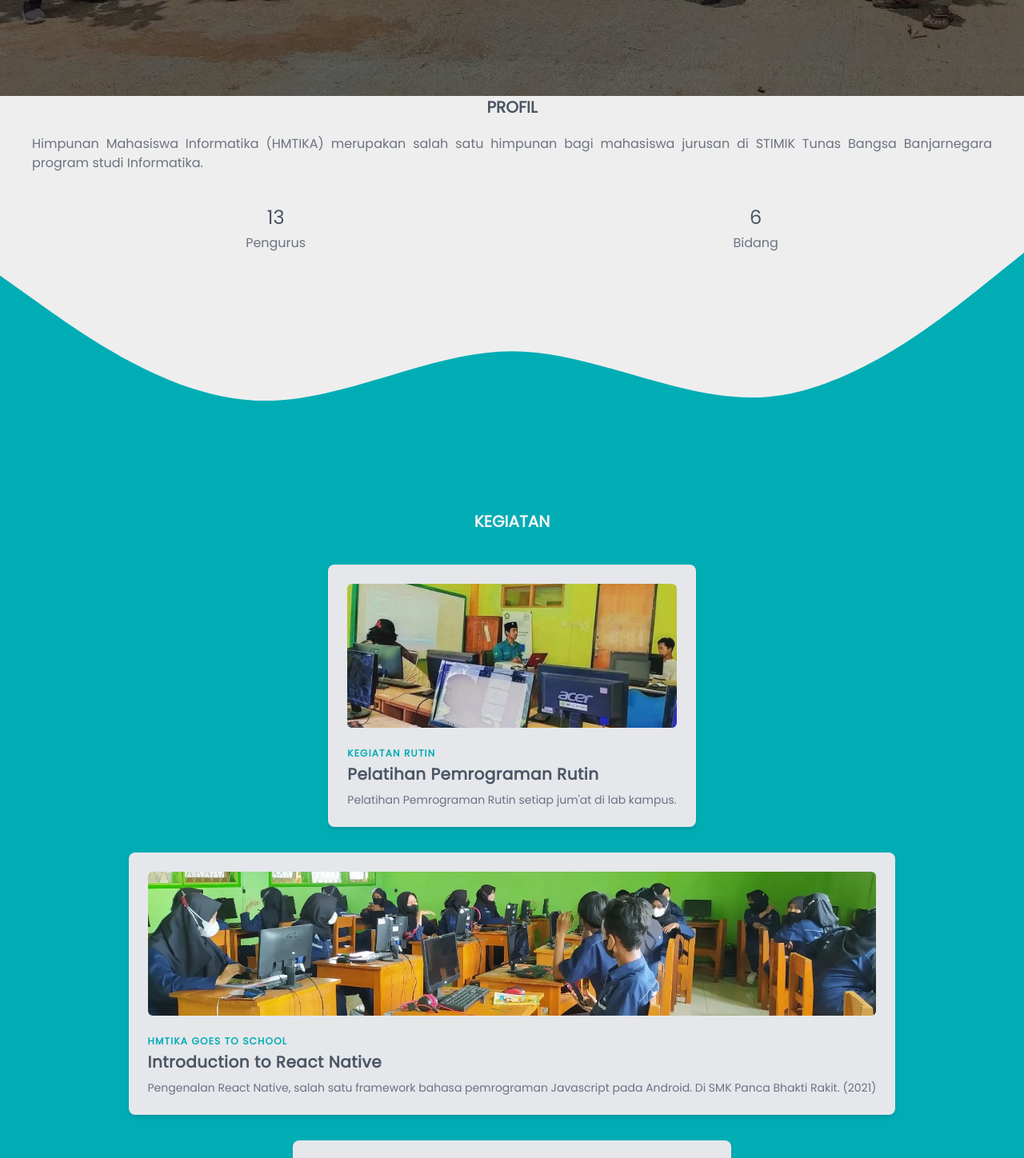
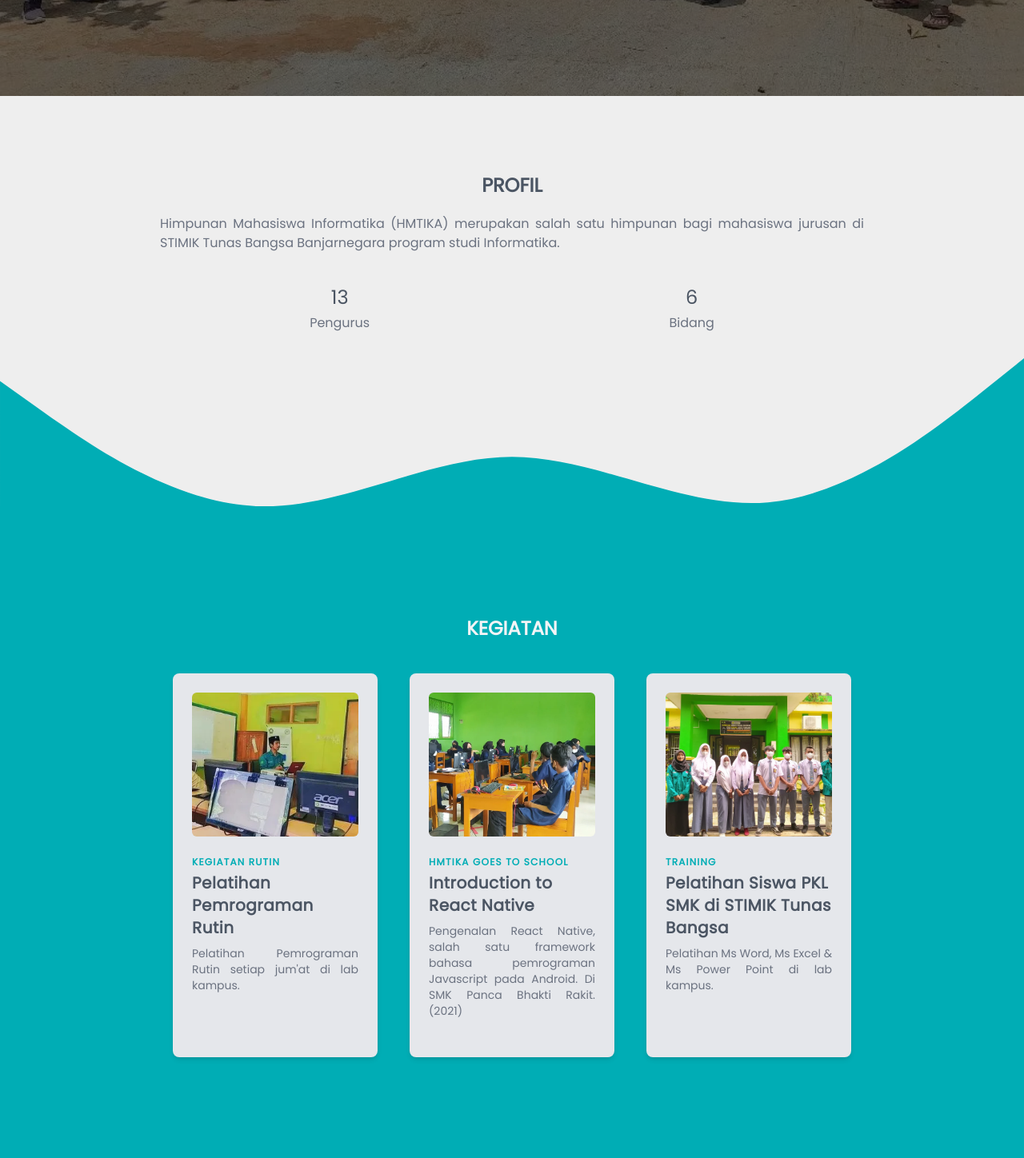
Before and after one commit to prazzdev/hmtika-web, a Next.js app: page / in a window 1280 px wide. Shown: the part 680-2128 px from the top of the page at 80% size. Built offline with nearby package versions, Linux system fonts and the light colour scheme.

Commit message:
refactor all

```diff
--- a/src/components/compounds/EventList/index.jsx
+++ b/src/components/compounds/EventList/index.jsx
@@ -6,12 +6,11 @@ export default function EventList() {
     <>
       <div
         id="container"
-        // className="z-10 flex flex-wrap justify-around items-center"
-        className="flex flex-wrap justify-around items-center px-6 p-4"
-        data-aos="fade-in"
-        data-aos-duration="1000"
-        data-aos-delay="300"
-        data-aos-easing="ease-in-out"
+        className="flex lg:flex-row flex-col flex-wrap lg:justify-center items-center lg:gap-10 px-6 p-4"
+        // data-aos="fade-in"
+        // data-aos-duration="1000"
+        // data-aos-delay="300"
+        // data-aos-easing="ease-in-out"
       >
         <Card
           thumbnail={
--- a/src/components/compounds/EventSect/index.jsx
+++ b/src/components/compounds/EventSect/index.jsx
@@ -4,16 +4,20 @@ import EventList from "../EventList";
 export default function EventSect() {
   return (
     <>
-      <svg xmlns="http://www.w3.org/2000/svg" viewBox="0 0 1440 320">
+      <svg
+        xmlns="http://www.w3.org/2000/svg"
+        viewBox="0 0 1440 320"
+        className="lg:min-w-[100svw] overflow-hidden"
+      >
         <path
           fill="#00ADB5"
           fill-opacity="1"
           d="M0,32L60,74.7C120,117,240,203,360,208C480,213,600,139,720,138.7C840,139,960,213,1080,202.7C1200,192,1320,96,1380,48L1440,0L1440,320L1380,320C1320,320,1200,320,1080,320C960,320,840,320,720,320C600,320,480,320,360,320C240,320,120,320,60,320L0,320Z"
         ></path>
       </svg>
-      <section id="EventSect" className={styles.EventSect}>
-        <div className="flex flex-col mx-auto container">
-          <h1 className="mx-auto mb-6 font-bold text-gray-100 text-xl uppercase">
+      <section id="EventSect" className={`${styles.EventSect}`}>
+        <div className="flex flex-col mx-auto lg:px-[10em]">
+          <h1 className="mx-auto mb-6 font-bold text-gray-100 text-xl lg:text-2xl uppercase">
             Kegiatan
           </h1>
           <EventList />
--- a/src/components/compounds/ProfileSect/index.jsx
+++ b/src/components/compounds/ProfileSect/index.jsx
@@ -3,8 +3,11 @@ import styles from "./ProfileSect.module.css";
 
 export default function ProfileSect() {
   return (
-    <section id="ProfileSect" className={styles.ProfileSect}>
-      <svg
+    <section
+      id="ProfileSect"
+      className={`${styles.ProfileSect} lg:px-[10em] py-8 lg:py-[6em] lg:pb-[2em]`}
+    >
+      {/* <svg
         xmlns="http://www.w3.org/2000/svg"
         viewBox="0 0 1440 320"
         className="lg:hidden -mt-[4em] rotate-180"
@@ -14,24 +17,24 @@ export default function ProfileSect() {
           fill-opacity="1"
           d="M0,128L34.3,122.7C68.6,117,137,107,206,112C274.3,117,343,139,411,176C480,213,549,267,617,266.7C685.7,267,754,213,823,181.3C891.4,149,960,139,1029,154.7C1097.1,171,1166,213,1234,213.3C1302.9,213,1371,171,1406,149.3L1440,128L1440,0L1405.7,0C1371.4,0,1303,0,1234,0C1165.7,0,1097,0,1029,0C960,0,891,0,823,0C754.3,0,686,0,617,0C548.6,0,480,0,411,0C342.9,0,274,0,206,0C137.1,0,69,0,34,0L0,0Z"
         ></path>
-      </svg>
-      <div className="def-container bg-pgray flex flex-col mx-auto">
-        <h1 className="uppercase font-bold text-xl text-gray-600 mx-auto mb-5 animate__animated animate__bounce animate__delay-2s animate__repeat-2 2">
+      </svg> */}
+      <div className="flex flex-col bg-pgray mx-auto def-container">
+        <h1 className="mx-auto mb-5 font-bold text-gray-600 text-xl lg:text-2xl uppercase animate__animated animate__bounce animate__delay-2s animate__repeat-2 2">
           Profil
         </h1>
         <div className="">
-          <p className="text-justify text-gray-500">
+          <p className="text-gray-500 text-justify">
             Himpunan Mahasiswa Informatika (HMTIKA) merupakan salah satu
             himpunan bagi mahasiswa jurusan di STIMIK Tunas Bangsa Banjarnegara
             program studi Informatika.
           </p>
           <div className="flex justify-around mt-10">
             <div id="box" className="flex flex-col justify-center items-center">
-              <h1 className="text-2xl text-gray-600 mb-1">13</h1>
+              <h1 className="mb-1 text-2xl text-gray-600">13</h1>
               <h5 className="text-gray-500">Pengurus</h5>
             </div>
             <div id="box" className="flex flex-col justify-center items-center">
-              <h1 className="text-2xl text-gray-600 mb-1">6</h1>
+              <h1 className="mb-1 text-2xl text-gray-600">6</h1>
               <h5 className="text-gray-500">Bidang</h5>
             </div>
           </div>
--- a/src/components/fragments/Card/index.jsx
+++ b/src/components/fragments/Card/index.jsx
@@ -1,24 +1,37 @@
-import Link from "next/link"
+import Link from "next/link";
 
-export default function Card({ redirectTo, thumbnail, category, title, description }) {
-    let target
-    if(redirectTo == undefined) {
-        target = ''
+export default function Card({
+  redirectTo,
+  thumbnail,
+  category,
+  title,
+  description,
+}) {
+  let target;
+  if (redirectTo == undefined) {
+    target = "";
   } else {
-        target = redirectTo
+    target = redirectTo;
   }
   return (
     <Link
       href={target}
-             className="p-6 rounded-lg shadow-md bg-gray-200 text-gray-800 mb-8">
-            <img src={thumbnail} alt="" className="object-cover object-center w-full rounded-md h-[180px]" />
+      className="bg-gray-200 shadow-md mb-8 p-6 rounded-lg lg:min-w-[20svw] lg:max-w-[20svw] lg:min-h-[60svh] text-gray-800"
+    >
+      <img
+        src={thumbnail}
+        alt=""
+        className="rounded-md w-full max-w-[300px] h-[180px] object-center object-cover"
+      />
       <div className="mt-6 mb-2">
-                <span className="block text-xs text-pteal font-bold tracking-widest uppercase mb-1">{category}</span>
-                <h2 className="text-xl text-pgray font-semibold tracking-wide">{title}</h2>
+        <span className="block mb-1 font-bold text-pteal text-xs uppercase tracking-widest">
+          {category}
+        </span>
+        <h2 className="font-semibold text-pgray text-xl tracking-wide">
+          {title}
+        </h2>
       </div>
-            <p className="text-sm text-sgray text-justify">
-                {description}
-            </p>
+      <p className="text-justify text-sgray text-sm">{description}</p>
     </Link>
-    )
+  );
 }
```
Also changed, not shown: 1 other file (tests, documents, lock files or other folders). Lines whose indentation alone changed are shown as unchanged.
